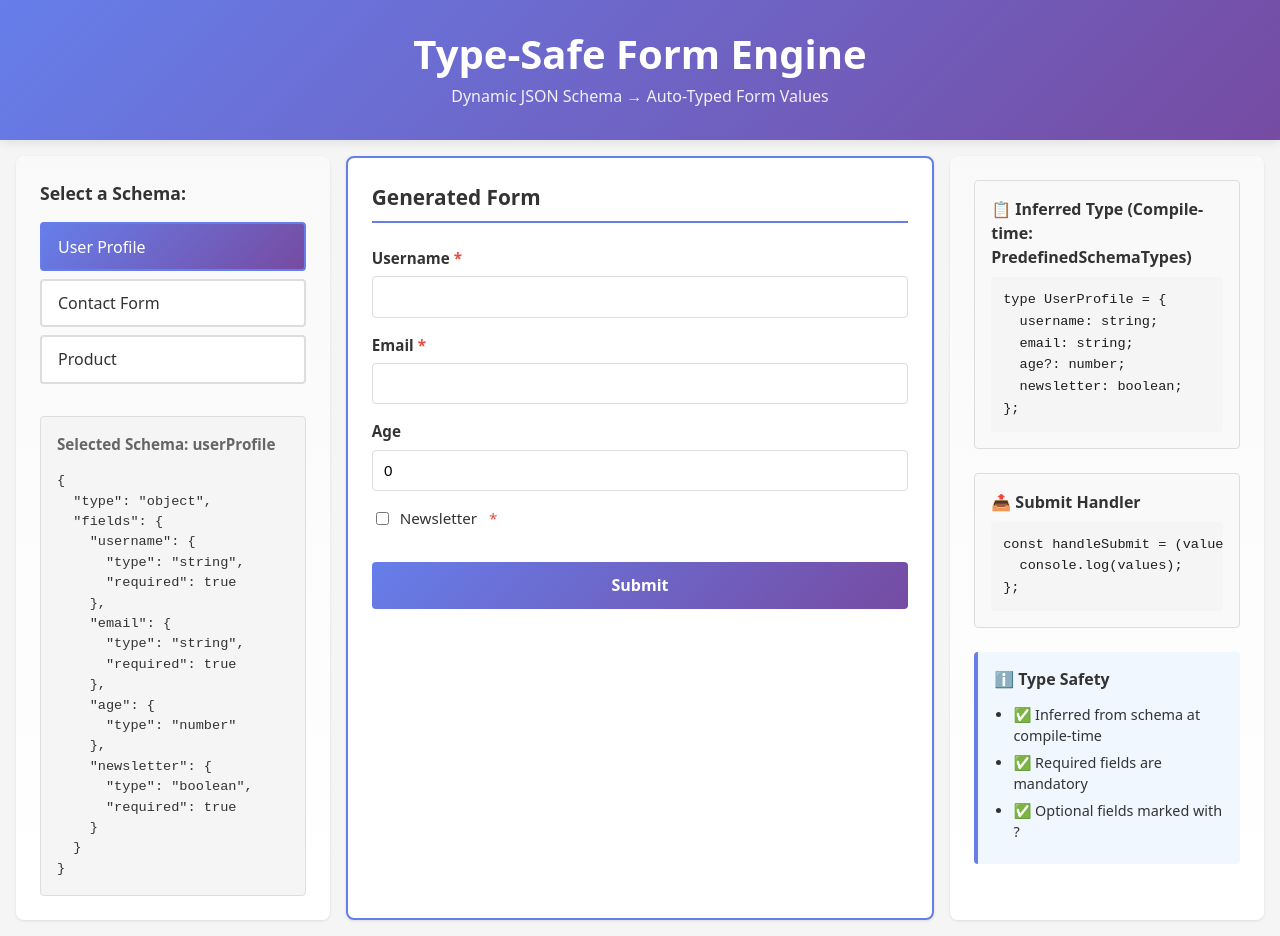
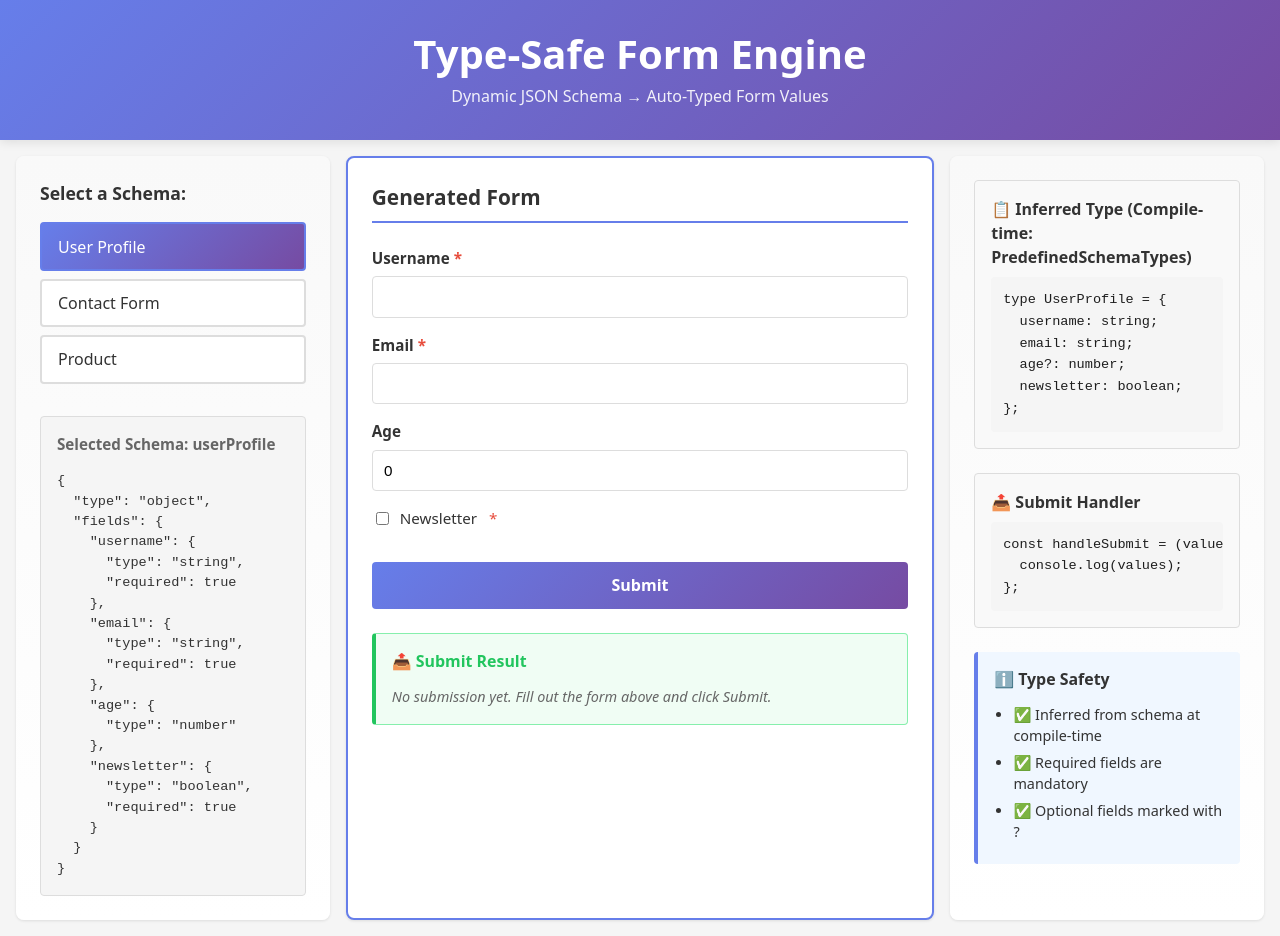
Before and after one commit to Gamze0309/config-driven-analytics-platform, a React (Vite) app in the folder type-safe-form-engine/: page / in a window 1280 px wide. Built offline with nearby package versions, Linux system fonts and the light colour scheme.

Commit message:
Add SubmitResult component to show submitted result

```diff
--- a/type-safe-form-engine/src/App.css
+++ b/type-safe-form-engine/src/App.css
@@ -308,6 +308,73 @@
   font-size: 0.9rem;
 }
 
+/* Submit Result Styles */
+.submit-result {
+  margin-top: 1.5rem;
+  padding: 1rem;
+  background: #f0fdf4;
+  border: 1px solid #86efac;
+  border-radius: 4px;
+  border-left: 4px solid #22c55e;
+}
+
+.submit-result h3 {
+  margin: 0 0 0.75rem 0;
+  color: #22c55e;
+  font-size: 0.995rem;
+}
+
+.no-submission {
+  margin: 0;
+  color: #666;
+  font-size: 0.9rem;
+  font-style: italic;
+}
+
+.result-info {
+  background: white;
+  border: 1px solid #d1fae5;
+  border-radius: 4px;
+  padding: 0.75rem;
+  margin-bottom: 0.75rem;
+}
+
+.schema-name {
+  margin: 0 0 0.5rem 0;
+  color: #333;
+  font-size: 0.9rem;
+}
+
+.schema-name strong {
+  color: #667eea;
+  font-weight: 700;
+}
+
+.result-json {
+  margin: 0;
+  background: #f5f5f5;
+  padding: 0.75rem;
+  border-radius: 4px;
+  font-size: 0.85rem;
+  line-height: 1.5;
+  overflow-x: auto;
+  font-family: "Courier New", monospace;
+  color: #1e1e1e;
+  max-height: 200px;
+  overflow-y: auto;
+}
+
+.type-info {
+  margin-top: 0.5rem;
+}
+
+.verification {
+  margin: 0;
+  color: #22c55e;
+  font-size: 0.85rem;
+  font-weight: 500;
+}
+
 /* Responsive Design */
 @media (max-width: 1400px) {
   .app-layout {
--- a/type-safe-form-engine/src/App.tsx
+++ b/type-safe-form-engine/src/App.tsx
@@ -3,6 +3,7 @@ import "./App.css";
 import SchemaSelector from "./components/SchemaSelector";
 import DynamicForm from "./components/DynamicForm";
 import TypePreview from "./components/TypePreview";
+import SubmitResult from "./components/SubmitResult";
 import {
   PREDEFINED_SCHEMAS,
   type PredefinedSchemaKey,
@@ -11,6 +12,10 @@ import {
 function App() {
   const [selectedSchemaKey, setSelectedSchemaKey] =
     useState<PredefinedSchemaKey>("userProfile");
+  const [lastSubmitted, setLastSubmitted] = useState<Record<
+    string,
+    unknown
+  > | null>(null);
   const selectedSchema = PREDEFINED_SCHEMAS[selectedSchemaKey];
 
   return (
@@ -31,9 +36,13 @@ function App() {
             key={selectedSchemaKey}
             schema={selectedSchema}
             onSubmit={(values) => {
-              console.log("✅ Form submitted:", values);
-              alert(`Submitted: ${JSON.stringify(values, null, 2)}`);
+              console.log("✅ Form submitted with type-safe values:", values);
+              setLastSubmitted(values as Record<string, unknown>);
             }}
+          />
+          <SubmitResult
+            lastSubmitted={lastSubmitted}
+            schemaKey={selectedSchemaKey}
           />
         </div>
 
--- /dev/null
+++ b/type-safe-form-engine/src/components/SubmitResult.tsx
@@ -0,0 +1,38 @@
+import type { FC } from "react";
+
+interface SubmitResultProps {
+  lastSubmitted: Record<string, unknown> | null;
+  schemaKey: string;
+}
+
+const SubmitResult: FC<SubmitResultProps> = ({ lastSubmitted, schemaKey }) => {
+  if (!lastSubmitted) {
+    return (
+      <div className="submit-result">
+        <h3>📤 Submit Result</h3>
+        <p className="no-submission">
+          No submission yet. Fill out the form above and click Submit.
+        </p>
+      </div>
+    );
+  }
+
+  return (
+    <div className="submit-result">
+      <h3>✅ Last Submitted Values</h3>
+      <div className="result-info">
+        <p className="schema-name">
+          Schema: <strong>{schemaKey}</strong>
+        </p>
+        <pre className="result-json">
+          <code>{JSON.stringify(lastSubmitted, null, 2)}</code>
+        </pre>
+      </div>
+      <div className="type-info">
+        <p className="verification">✓ Type-safe values received and logged</p>
+      </div>
+    </div>
+  );
+};
+
+export default SubmitResult;
```
